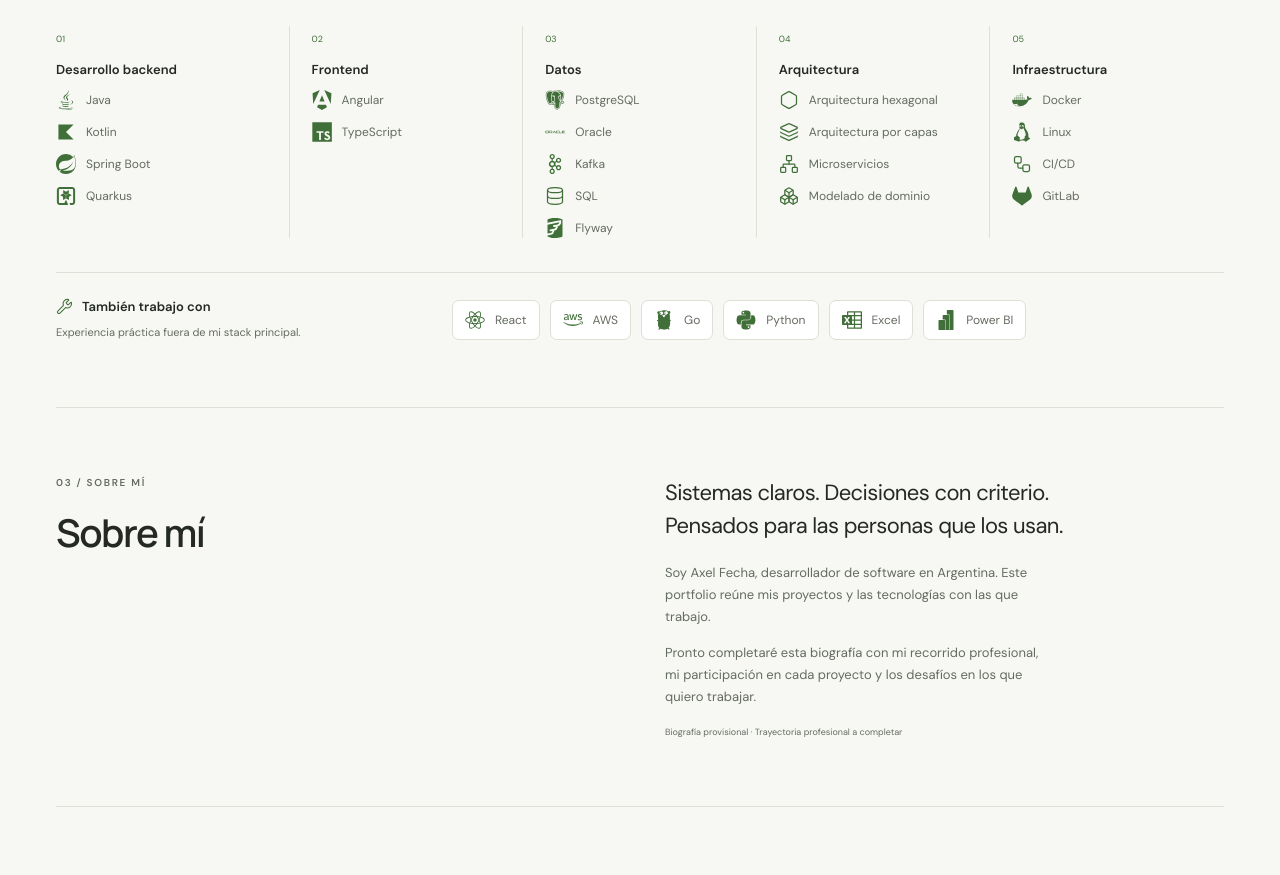
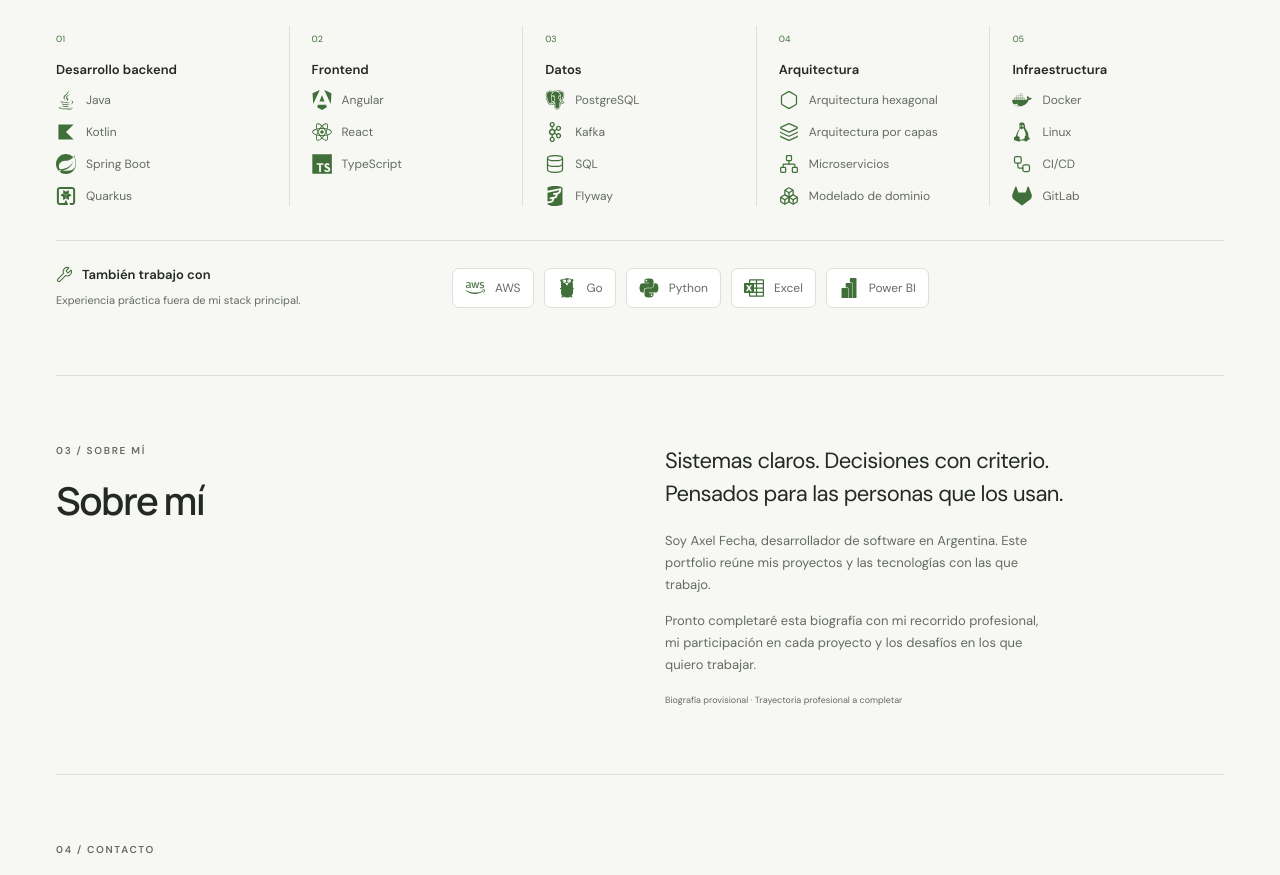
Before and after one commit to youngnicoJava/portfolio-axel, a React (Vite) app: page / in a window 1280 px wide. Shown: the part 1880-2755 px from the top of the page. Built offline with nearby package versions, Linux system fonts and the light colour scheme.

Commit message:
content: update frontend skills and publish Fullstack Java Angular CV

```diff
--- a/src/data/portfolio.ts
+++ b/src/data/portfolio.ts
@@ -7,7 +7,7 @@
   location: "GBA Norte, Buenos Aires, Argentina",
   github: "https://github.com/youngnicoJava",
   linkedin: "https://www.linkedin.com/in/axel-fecha-225837274/",
-  cv: undefined as string | undefined,
+  cv: "/CV_Axel_Fecha_Fullstack_Java_Angular.pdf" as string | undefined,
 };
 export const projects: Project[] = [
   {
@@ -119,8 +119,8 @@
     title: "Backend engineering",
     skills: ["Java", "Kotlin", "Spring Boot", "Quarkus"],
   },
-  { title: "Frontend", skills: ["Angular", "TypeScript"] },
-  { title: "Data", skills: ["PostgreSQL", "Oracle", "Kafka", "SQL", "Flyway"] },
+  { title: "Frontend", skills: ["Angular", "React", "TypeScript"] },
+  { title: "Data", skills: ["PostgreSQL", "Kafka", "SQL", "Flyway"] },
   {
     title: "Architecture",
     skills: [
@@ -135,7 +135,6 @@
 
 // Technologies with practical experience outside the primary stack.
 export const additionalSkills: string[] = [
-  "React",
   "AWS",
   "Go",
   "Python",
```
Also changed, not shown: 1 other file (tests, documents, lock files or other folders).
